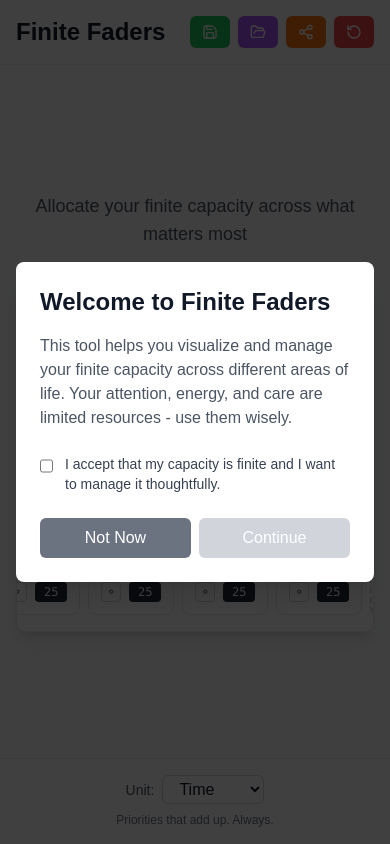
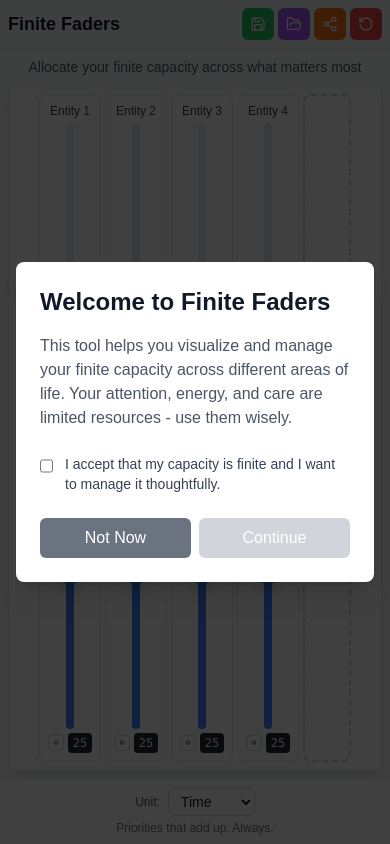
Before and after one commit to dJPoida/finite-faders, a React (Vite) app: page / in a window 390 px wide. Built offline with nearby package versions, Linux system fonts and the light colour scheme.

Commit message:
Fix mobile first layout

```diff
--- a/src/App.tsx
+++ b/src/App.tsx
@@ -1,4 +1,4 @@
-import { useRef } from "react"
+import { useRef, useEffect } from "react"
 import Header from "@/components/Header"
 import FaderBank from "@/components/FaderBank"
 import Footer from "@/components/Footer"
@@ -8,20 +8,37 @@ import ClientOnlyStore from "@/components/ClientOnlyStore"
 export default function App() {
   const faderBankRef = useRef<HTMLDivElement>(null)
 
+  // Fix mobile viewport height to account for browser chrome
+  useEffect(() => {
+    const setVH = () => {
+      const vh = window.innerHeight * 0.01
+      document.documentElement.style.setProperty('--vh', `${vh}px`)
+    }
+
+    setVH()
+    window.addEventListener('resize', setVH)
+    window.addEventListener('orientationchange', setVH)
+
+    return () => {
+      window.removeEventListener('resize', setVH)
+      window.removeEventListener('orientationchange', setVH)
+    }
+  }, [])
+
   return (
-    <div className="min-h-screen bg-gray-50 dark:bg-gray-900 flex flex-col">
+    <div className="bg-gray-50 dark:bg-gray-900 flex flex-col overflow-hidden" style={{ height: 'calc(var(--vh, 1vh) * 100)' }}>
       <Header faderBankRef={faderBankRef} />
 
-      <main className="flex-1 flex flex-col items-center justify-center p-4">
-        <div className="w-full max-w-6xl mx-auto">
-          <div className="text-center mb-8">
-            <h2 className="text-lg text-gray-600 dark:text-gray-400">
+      <main className="flex-1 flex flex-col items-center justify-center p-2 sm:p-4 min-h-0">
+        <div className="w-full h-full max-w-6xl mx-auto flex flex-col">
+          <div className="text-center mb-2 sm:mb-4 flex-shrink-0">
+            <h2 className="text-sm sm:text-lg text-gray-600 dark:text-gray-400">
               Allocate your finite capacity across what matters most
             </h2>
           </div>
 
           <ClientOnlyStore>
-            <FaderBank ref={faderBankRef} className="bg-white dark:bg-gray-800 rounded-lg shadow-lg border border-gray-200 dark:border-gray-700" />
+            <FaderBank ref={faderBankRef} className="bg-white dark:bg-gray-800 rounded-lg shadow-lg border border-gray-200 dark:border-gray-700 flex-1 min-h-0" />
           </ClientOnlyStore>
         </div>
       </main>
--- a/src/components/Fader.tsx
+++ b/src/components/Fader.tsx
@@ -55,12 +55,12 @@ export default function Fader({ index, label, value, locked, onToggleLock }: Fad
   )
 
   return (
-    <div className="flex flex-col items-center gap-3 p-3 bg-white dark:bg-gray-900 rounded-lg border border-gray-200 dark:border-gray-700 min-w-[80px]">
-      <span className="text-xs font-medium text-gray-700 dark:text-gray-300 text-center w-full truncate">
+    <div className="flex flex-col items-center gap-1 sm:gap-2 p-2 sm:p-3 bg-white dark:bg-gray-900 rounded-lg border border-gray-200 dark:border-gray-700 min-w-[60px] sm:min-w-[80px] h-full">
+      <span className="text-xs font-medium text-gray-700 dark:text-gray-300 text-center w-full truncate flex-shrink-0">
         {label}
       </span>
 
-      <div className="relative h-48 w-6 flex justify-center">
+      <div className="relative flex-1 w-4 sm:w-6 flex justify-center min-h-0" style={{ touchAction: 'none' }}>
         <Slider.Root
           className="relative h-full w-full flex items-center justify-center"
           orientation="vertical"
@@ -70,22 +70,24 @@ export default function Fader({ index, label, value, locked, onToggleLock }: Fad
           max={100}
           step={1}
           aria-label={`${label} fader`}
+          disabled={locked}
         >
-          <Slider.Track className="relative bg-gray-200 dark:bg-gray-700 h-full w-2 rounded-full">
+          <Slider.Track className="relative bg-gray-200 dark:bg-gray-700 h-full w-2 rounded-full" style={{ touchAction: 'none' }}>
             <Slider.Range className="absolute bg-blue-500 w-full rounded-full" />
           </Slider.Track>
           <Slider.Thumb
-            className="block w-5 h-5 bg-white dark:bg-gray-800 border-2 border-blue-500 rounded-full shadow-lg focus:outline-none focus:ring-2 focus:ring-blue-500 focus:ring-offset-2 cursor-grab active:cursor-grabbing"
+            className="block w-6 h-6 sm:w-5 sm:h-5 bg-white dark:bg-gray-800 border-2 border-blue-500 rounded-full shadow-lg focus:outline-none focus:ring-2 focus:ring-blue-500 focus:ring-offset-2 cursor-grab active:cursor-grabbing disabled:cursor-not-allowed disabled:opacity-50"
             onKeyDown={handleKeyDown}
             aria-label={`${label} value: ${value}`}
+            style={{ touchAction: 'none' }}
           />
         </Slider.Root>
       </div>
 
-      <div className="flex items-center gap-2 w-full justify-center">
+      <div className="flex items-center gap-1 sm:gap-2 w-full justify-center flex-shrink-0">
         <button
           onClick={onToggleLock}
-          className={`w-5 h-5 rounded border flex items-center justify-center text-xs transition-colors ${
+          className={`w-4 h-4 sm:w-5 sm:h-5 rounded border flex items-center justify-center text-xs transition-colors ${
             locked
               ? "bg-red-500 border-red-500 text-white"
               : "bg-transparent border-gray-300 dark:border-gray-600 text-gray-600 dark:text-gray-400 hover:border-gray-400"
@@ -95,7 +97,7 @@ export default function Fader({ index, label, value, locked, onToggleLock }: Fad
         >
           {locked ? "🔒" : "⚬"}
         </button>
-        <div className="bg-gray-800 dark:bg-gray-200 text-white dark:text-gray-800 px-1 py-0.5 rounded text-xs font-mono min-w-[2rem] text-center">
+        <div className="bg-gray-800 dark:bg-gray-200 text-white dark:text-gray-800 px-1 py-0.5 rounded text-xs font-mono min-w-[1.5rem] sm:min-w-[2rem] text-center">
           {value}
         </div>
       </div>
--- a/src/components/FaderBank.tsx
+++ b/src/components/FaderBank.tsx
@@ -14,10 +14,10 @@ const FaderBank = forwardRef<HTMLDivElement, FaderBankProps>(({ className = "" }
   const faderLabels = values.map((_, i) => `Entity ${i + 1}`)
 
   return (
-    <div ref={ref} className={`w-full ${className}`}>
-      <div className="flex flex-row gap-2 p-4 overflow-x-auto min-h-[350px] items-end justify-center">
+    <div ref={ref} className={`w-full h-full flex flex-col ${className}`}>
+      <div className="flex-1 flex flex-row gap-1 sm:gap-2 p-2 sm:p-4 overflow-x-auto items-stretch justify-center min-h-0">
         {values.map((value, index) => (
-          <div key={index} className="relative group">
+          <div key={index} className="relative group flex-shrink-0 h-full">
             <Fader
               index={index}
               label={faderLabels[index]}
@@ -28,7 +28,7 @@ const FaderBank = forwardRef<HTMLDivElement, FaderBankProps>(({ className = "" }
             {values.length > 1 && (
               <button
                 onClick={() => removeEntity(index)}
-                className="absolute -top-1 -right-1 w-4 h-4 bg-gray-400 hover:bg-red-500 text-white rounded-full text-xs leading-none opacity-0 group-hover:opacity-100 transition-opacity duration-200 flex items-center justify-center"
+                className="absolute -top-1 -right-1 w-4 h-4 bg-gray-400 hover:bg-red-500 text-white rounded-full text-xs leading-none opacity-0 group-hover:opacity-100 transition-opacity duration-200 flex items-center justify-center z-10"
                 title="Remove entity"
                 aria-label={`Remove ${faderLabels[index]}`}
               >
@@ -41,10 +41,10 @@ const FaderBank = forwardRef<HTMLDivElement, FaderBankProps>(({ className = "" }
         {values.length < 8 && (
           <button
             onClick={() => addEntity()}
-            className="min-h-[300px] w-20 border-2 border-dashed border-gray-300 dark:border-gray-600 rounded-lg flex flex-col items-center justify-center gap-2 text-gray-500 dark:text-gray-400 hover:border-gray-400 dark:hover:border-gray-500 hover:text-gray-600 dark:hover:text-gray-300 transition-colors"
+            className="flex-shrink-0 h-full w-12 sm:w-16 md:w-20 border-2 border-dashed border-gray-300 dark:border-gray-600 rounded-lg flex flex-col items-center justify-center gap-1 sm:gap-2 text-gray-500 dark:text-gray-400 hover:border-gray-400 dark:hover:border-gray-500 hover:text-gray-600 dark:hover:text-gray-300 transition-colors"
             aria-label="Add new entity"
           >
-            <span className="text-2xl">+</span>
+            <span className="text-lg sm:text-2xl">+</span>
             <span className="text-xs">Add</span>
           </button>
         )}
--- a/src/components/Footer.tsx
+++ b/src/components/Footer.tsx
@@ -8,18 +8,18 @@ export default function Footer() {
   const { unit } = useSimpleStore()
 
   return (
-    <footer className="w-full p-4 border-t border-gray-200 dark:border-gray-800 bg-white dark:bg-gray-900">
+    <footer className="w-full p-2 sm:p-3 border-t border-gray-200 dark:border-gray-800 bg-white dark:bg-gray-900 flex-shrink-0">
       <div className="max-w-4xl mx-auto">
-        <div className="flex flex-wrap items-center justify-center gap-4">
+        <div className="flex flex-wrap items-center justify-center gap-2">
           <div className="flex items-center gap-2">
-            <label htmlFor="unit-select" className="text-sm text-gray-600 dark:text-gray-400">
+            <label htmlFor="unit-select" className="text-xs sm:text-sm text-gray-600 dark:text-gray-400">
               Unit:
             </label>
             <select
               id="unit-select"
               value={unit}
               onChange={(e) => useSimpleStore.setState({ unit: e.target.value })}
-              className="px-3 py-1 border border-gray-300 dark:border-gray-600 rounded-md bg-white dark:bg-gray-800 text-gray-900 dark:text-gray-100 focus:outline-none focus:ring-2 focus:ring-blue-500"
+              className="px-2 py-1 text-sm border border-gray-300 dark:border-gray-600 rounded-md bg-white dark:bg-gray-800 text-gray-900 dark:text-gray-100 focus:outline-none focus:ring-2 focus:ring-blue-500"
             >
               {presetUnits.map((u) => (
                 <option key={u} value={u}>
@@ -34,13 +34,13 @@ export default function Footer() {
                 type="text"
                 placeholder="Enter custom unit"
                 onChange={(e) => useSimpleStore.setState({ unit: e.target.value || "Custom" })}
-                className="px-3 py-1 border border-gray-300 dark:border-gray-600 rounded-md bg-white dark:bg-gray-800 text-gray-900 dark:text-gray-100 focus:outline-none focus:ring-2 focus:ring-blue-500"
+                className="px-2 py-1 text-sm border border-gray-300 dark:border-gray-600 rounded-md bg-white dark:bg-gray-800 text-gray-900 dark:text-gray-100 focus:outline-none focus:ring-2 focus:ring-blue-500"
               />
             )}
           </div>
         </div>
 
-        <div className="mt-2 text-xs text-gray-500 dark:text-gray-400 text-center">
+        <div className="mt-1 text-xs text-gray-500 dark:text-gray-400 text-center">
           Priorities that add up. Always.
         </div>
       </div>
--- a/src/components/Header.tsx
+++ b/src/components/Header.tsx
@@ -78,47 +78,47 @@ export default function Header({ faderBankRef }: HeaderProps) {
 
   return (
     <>
-      <header className="w-full p-4 border-b border-gray-200 dark:border-gray-800">
-        <div className="max-w-4xl mx-auto flex items-center justify-between">
-          <h1 className="text-2xl font-bold text-gray-900 dark:text-gray-100">
+      <header className="w-full p-2 sm:p-3 border-b border-gray-200 dark:border-gray-800 flex-shrink-0">
+        <div className="max-w-4xl mx-auto flex items-center justify-between gap-2">
+          <h1 className="text-lg sm:text-2xl font-bold text-gray-900 dark:text-gray-100">
             Finite Faders
           </h1>
 
-          <div className="flex items-center gap-2">
+          <div className="flex items-center gap-1 sm:gap-2">
             <button
               onClick={handleSave}
-              className="px-3 py-2 bg-green-500 text-white rounded-md hover:bg-green-600 transition-colors focus:outline-none focus:ring-2 focus:ring-green-500 focus:ring-offset-2 flex items-center gap-1"
+              className="p-2 sm:px-3 sm:py-2 bg-green-500 text-white rounded-md hover:bg-green-600 transition-colors focus:outline-none focus:ring-2 focus:ring-green-500 focus:ring-offset-2 flex items-center gap-1"
               title="Save current scenario"
             >
               <Save size={16} />
-              <span className="hidden sm:inline">Save</span>
+              <span className="hidden md:inline">Save</span>
             </button>
 
             <button
               onClick={handleLoad}
-              className="px-3 py-2 bg-purple-500 text-white rounded-md hover:bg-purple-600 transition-colors focus:outline-none focus:ring-2 focus:ring-purple-500 focus:ring-offset-2 flex items-center gap-1"
+              className="p-2 sm:px-3 sm:py-2 bg-purple-500 text-white rounded-md hover:bg-purple-600 transition-colors focus:outline-none focus:ring-2 focus:ring-purple-500 focus:ring-offset-2 flex items-center gap-1"
               title="Load saved scenario"
             >
               <FolderOpen size={16} />
-              <span className="hidden sm:inline">Load</span>
+              <span className="hidden md:inline">Load</span>
             </button>
 
             <button
               onClick={handleShare}
-              className="px-3 py-2 bg-orange-500 text-white rounded-md hover:bg-orange-600 transition-colors focus:outline-none focus:ring-2 focus:ring-orange-500 focus:ring-offset-2 flex items-center gap-1"
+              className="p-2 sm:px-3 sm:py-2 bg-orange-500 text-white rounded-md hover:bg-orange-600 transition-colors focus:outline-none focus:ring-2 focus:ring-orange-500 focus:ring-offset-2 flex items-center gap-1"
               title="Share faders as PNG image"
             >
               <Share2 size={16} />
-              <span className="hidden sm:inline">Share</span>
+              <span className="hidden md:inline">Share</span>
             </button>
 
             <button
               onClick={handleReset}
-              className="px-3 py-2 bg-red-500 text-white rounded-md hover:bg-red-600 transition-colors focus:outline-none focus:ring-2 focus:ring-red-500 focus:ring-offset-2 flex items-center gap-1"
+              className="p-2 sm:px-3 sm:py-2 bg-red-500 text-white rounded-md hover:bg-red-600 transition-colors focus:outline-none focus:ring-2 focus:ring-red-500 focus:ring-offset-2 flex items-center gap-1"
               title="Reset all faders"
             >
               <RotateCcw size={16} />
-              <span className="hidden sm:inline">Reset</span>
+              <span className="hidden md:inline">Reset</span>
             </button>
           </div>
         </div>
--- a/src/globals.css
+++ b/src/globals.css
@@ -7,6 +7,8 @@
 :root {
   --background: #ffffff;
   --foreground: #171717;
+  /* Mobile viewport height - will be set by JS */
+  --vh: 1vh;
 }
 
 @media (prefers-color-scheme: dark) {
@@ -20,4 +22,31 @@ body {
   background: var(--background);
   color: var(--foreground);
   font-family: Arial, Helvetica, sans-serif;
+  /* Prevent pull-to-refresh and overscroll on mobile */
+  overscroll-behavior: none;
+  /* Prevent any scrolling */
+  overflow: hidden;
+  /* Fixed positioning for mobile */
+  position: fixed;
+  width: 100%;
+  height: 100%;
 }
+
+/* Improve touch interaction for sliders */
+[role="slider"] {
+  touch-action: none;
+  -webkit-user-select: none;
+  user-select: none;
+}
+
+/* Prevent text selection during slider drag */
+[data-radix-collection-item] {
+  touch-action: none;
+  -webkit-user-select: none;
+  user-select: none;
+}
+
+/* Make sure slider track allows vertical touch gestures */
+[data-orientation="vertical"] {
+  touch-action: pan-y;
+}
--- a/vite.config.ts
+++ b/vite.config.ts
@@ -4,6 +4,10 @@ import { VitePWA } from 'vite-plugin-pwa'
 import path from 'path'
 
 export default defineConfig({
+  server: {
+    port: 3000,
+    host: true
+  },
   plugins: [
     react(),
     VitePWA({
```
Also changed, not shown: 5 other files (tests, documents, lock files or other folders).
